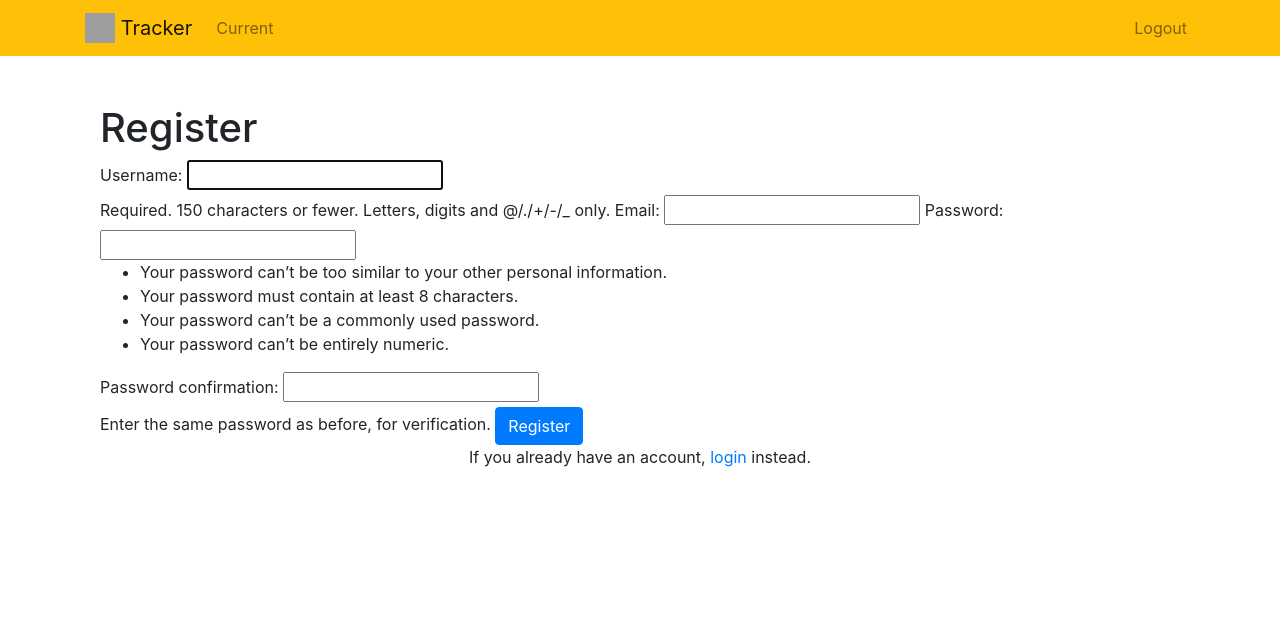
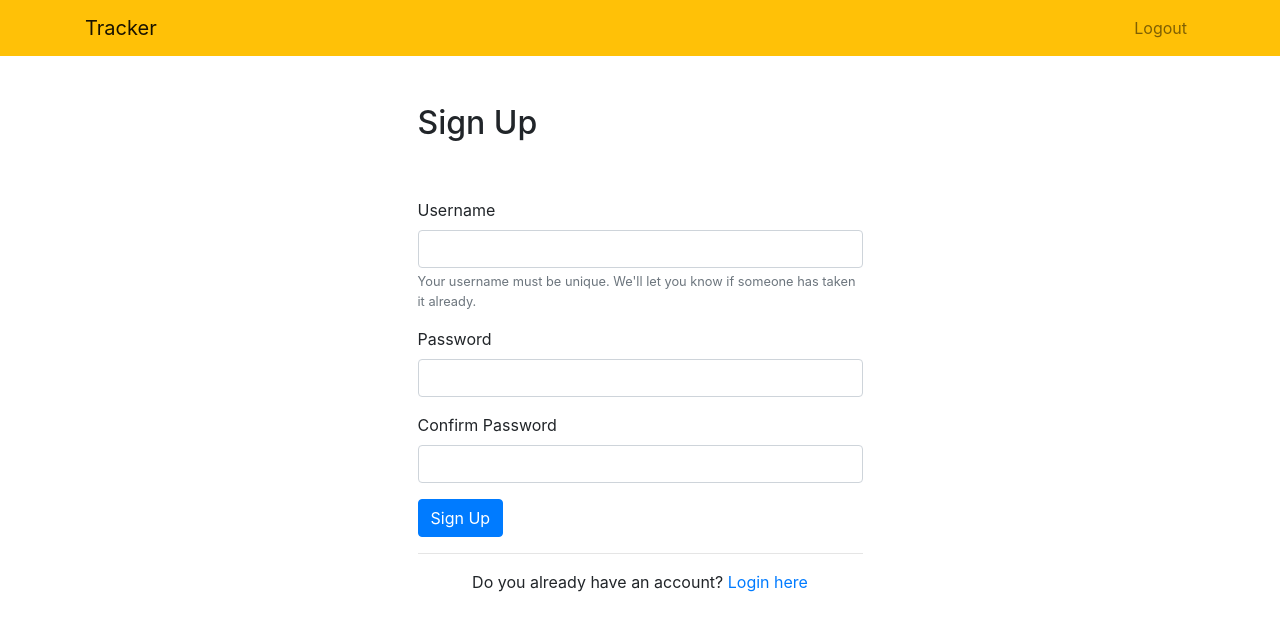
Before and after one commit to AmbroseOtundo/Me-Tracker, a Django app: template Tracker/templates/Tracker/register.html in a window 1280 px wide. Shown: the top 631 px of the page. Run offline with Django 4.2, Linux system fonts and the light colour scheme; a user stored in the database is signed in; tables that the repository leaves empty hold one stand-in row (values such as "Sample post"); the template is opened without the code that fills it: values that come from a table or form of the project are taken from there, most other values are stand-ins (such as "Sample title", 1, 10 or a date in 2020); some libraries are stand-ins or nearby versions; grey boxes are pictures that could not be loaded.

Commit message:
create signup, login and logout pages

```diff
--- a/Tracker/templates/Tracker/base.html
+++ b/Tracker/templates/Tracker/base.html
@@ -13,12 +13,9 @@
     <title>Tracker</title>
 </head>
 <body>
-
-
 <nav class="navbar navbar-expand-md navbar-light bg-warning">
 <div class="container">
     <a class="navbar-brand" href="{% url 'index' %}">
-         <img src="{% static 'todo/logo.png' %}" width="30" height="30" class="d-inline-block align-top">
         <span>Tracker</span>
     </a>
     <button class="navbar-toggler" type="button" data-toggle="collapse" data-target="#navbarNav" aria-controls="navbarNav" aria-expanded="false" aria-label="Toggle navigation">
@@ -29,7 +26,7 @@
         <ul class="navbar-nav mr-auto">
 
                 <li class="nav-item {{ current }}">
-                    <a class="nav-link" href="{% url 'currenttodos' %}">Current</a>
+                    <!-- <a class="nav-link" href="{% url 'loginuser' %}">Current</a> -->
                 </li>
 
         </ul>
@@ -38,7 +35,7 @@
             {% if user.is_authenticated %}
                 <li class="nav-item">
                     <a href="#" onclick="$('#signOutBtn').click()" class="nav-link">Logout</a>
-                    <form style='display: none;' method="POST" action="{% url '' %}">
+                    <form style='display: none;' method="POST" action="{% url 'logout' %}">
                         {% csrf_token %}
                         <button id="signOutBtn" type="submit">Logout</button>
                     </form>
@@ -47,7 +44,9 @@
                 <li class="nav-item">
                     <a class="nav-link" href="{% url 'register' %}">Sign Up</a>
                 </li>
-
+                <li class="nav-item">
+                    <a class="nav-link" href="{% url 'loginuser' %}">Login</a>
+                </li>
             {% endif %}
         </ul>
     </div>
--- a/Tracker/templates/Tracker/register.html
+++ b/Tracker/templates/Tracker/register.html
@@ -3,14 +3,39 @@
 {% block content %}
 
 <!--Register-->
-<div class="container py-5">
-	<h1>Register</h1>
-	<form method="POST">
-		{% csrf_token %}
-		{{ register_form }}
-		<button class="btn btn-primary" type="submit">Register</button>
-	</form>
-	<p class="text-center">If you already have an account, <a href="/login">login</a> instead.</p>
-</div>
-
+    <div class="row justify-content-center mt-5">
+        <div class="col-md-5">
+            <h2>Sign Up</h2>
+        </div>
+    </div>
+    <div class="row justify-content-center mt-5">
+        <div class="col-md-5">
+            {% if error %}
+                <div class="alert alert-danger" role="alert">
+                    {{ error }}
+                </div>
+            {% endif %}
+            <form method="POST">
+                {% csrf_token %}
+                <div class="form-group">
+                    <label for="username">Username</label>
+                    <input type="text" name="username" class="form-control" id="username" aria-describedby="usernameHelp">
+                    <small id="usernameHelp" class="form-text text-muted">Your username must be unique. We'll let you know if someone has taken it already.</small>
+                </div>
+                <div class="form-group">
+                    <label for="password1">Password</label>
+                    <input type="password" name="password1" class="form-control" id="password1">
+                </div>
+                <div class="form-group">
+                    <label for="password2">Confirm Password</label>
+                    <input type="password" name="password2" class="form-control" id="password2">
+                </div>
+                <button type="submit" class="btn btn-primary">Sign Up</button>
+            </form>
+            <hr>
+            <div class="text-center">
+                Do you already have an account? <a href="{% url 'loginuser' %}">Login here</a>
+            </div>
+        </div>
+    </div>
 {% endblock %}
--- a/Tracker/urls.py
+++ b/Tracker/urls.py
@@ -4,7 +4,8 @@ from . import views
 urlpatterns = [
 
     path('index/', views.index, name='index'),
-    path('login/', views.login, name='login'),
-    path('register', views.register_request, name='register'),
-    path('homepage/', views.homepage, name='homepage')
+    path('login/', views.loginuser, name='loginuser'),
+    path('register/', views.register_request, name='register'),
+    path('homepage/', views.homepage, name='homepage'),
+     path("logout", views.logout_request, name= "logout"),
 ]
--- a/medicine_tracker/settings.py
+++ b/medicine_tracker/settings.py
@@ -46,6 +46,7 @@ MIDDLEWARE = [
     'django.middleware.common.CommonMiddleware',
     'django.middleware.csrf.CsrfViewMiddleware',
     'django.contrib.auth.middleware.AuthenticationMiddleware',
+     'django.contrib.sessions.middleware.SessionMiddleware',
     'django.contrib.messages.middleware.MessageMiddleware',
     'django.middleware.clickjacking.XFrameOptionsMiddleware',
 ]
@@ -122,6 +123,3 @@ STATIC_URL = 'static/'
 # https://docs.djangoproject.com/en/4.1/ref/settings/#default-auto-field
 
 DEFAULT_AUTO_FIELD = 'django.db.models.BigAutoField'
-
-# ogin fuLnc
-LOGIN_REDIRECT_URL = '/'
```
Also changed, not shown: Tracker/templates/Tracker/hello.html (deleted, +0 -12 lines), Tracker/templates/Tracker/homepage.html (+17 -1 lines), Tracker/templates/Tracker/index.html (added, +10 -0 lines), Tracker/templates/Tracker/login.html (+16 -6 lines), Tracker/views.py (+49 -10 lines).
